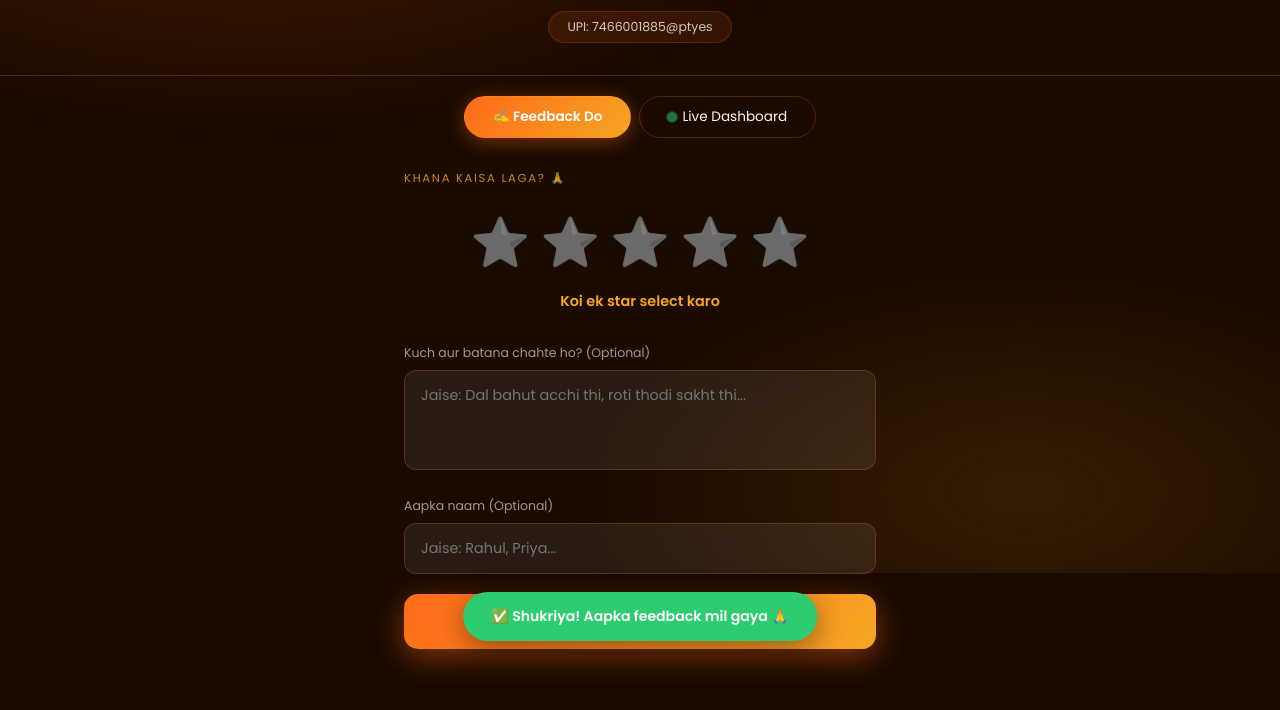
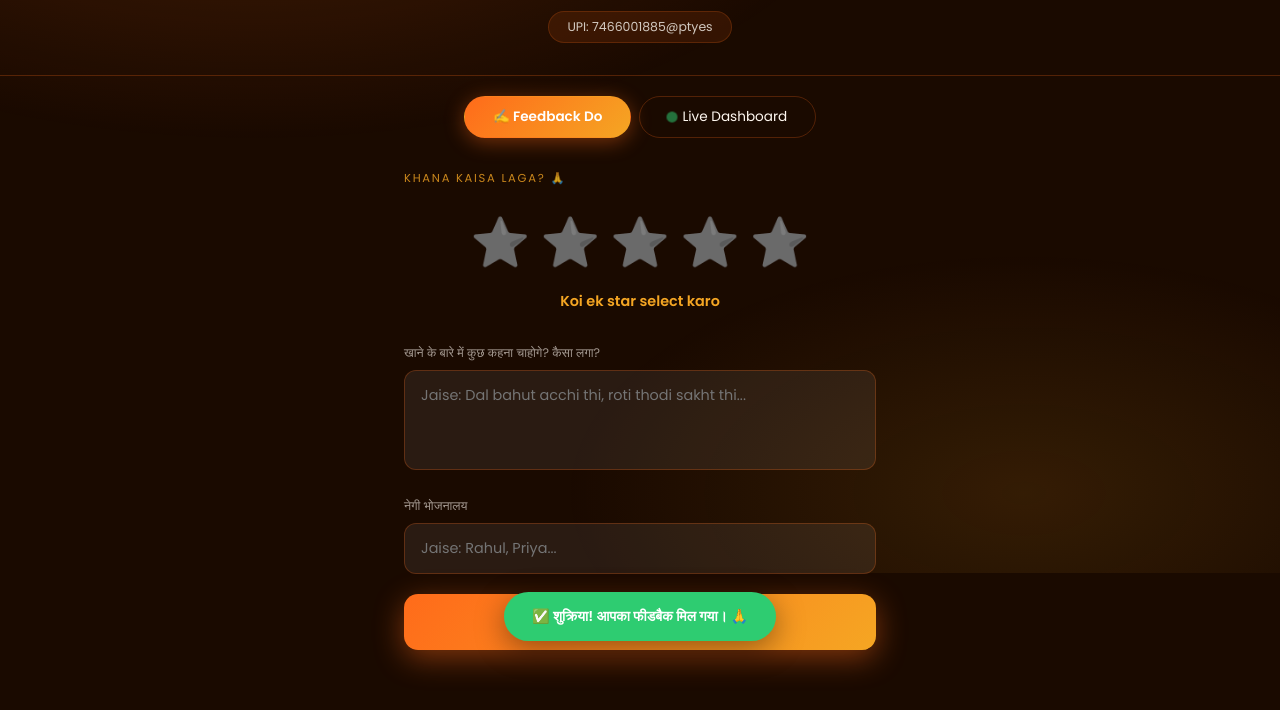
Before and after one commit to aastiknegi7-a11y/hotel-feedback, a website: page index.html in a window 1280 px wide. Shown: the part 227-937 px from the top of the page. Drawn offline with nearby package versions, Linux system fonts and the light colour scheme.

Commit message:
Update index.html

```diff
--- a/index.html
+++ b/index.html
@@ -263,18 +263,18 @@
 
   <!-- DESCRIPTION -->
   <div class="field">
-    <label>Kuch aur batana chahte ho? (Optional)</label>
+    <label>खाने के बारे में कुछ कहना चाहोगे? कैसा लगा?</label>
     <textarea id="description" placeholder="Jaise: Dal bahut acchi thi, roti thodi sakht thi..."></textarea>
   </div>
 
   <!-- NAME -->
   <div class="field">
-    <label>Aapka naam (Optional)</label>
+    <label>नेगी भोजनालय</label>
     <input type="text" id="custName" placeholder="Jaise: Rahul, Priya...">
   </div>
 
   <button class="btn-submit" id="submitBtn" onclick="submitFeedback()">
-    Feedback Bhejo 🚀
+    प्रतिक्रिया भेजें 🚀
   </button>
 </div>
 </div>
@@ -313,14 +313,14 @@
   <!-- LIVE FEED -->
   <div class="section-title">Latest Feedback</div>
   <div class="feed-list" id="feedList">
-    <div class="empty-msg">Abhi koi feedback nahi hai</div>
+    <div class="empty-msg">अभी कोई फीडबैक नहीं है।</div>
   </div>
 
 </div>
 </div>
 
 <!-- TOAST -->
-<div class="toast" id="toast">✅ Shukriya! Aapka feedback mil gaya 🙏</div>
+<div class="toast" id="toast">✅ शुक्रिया! आपका फीडबैक मिल गया। 🙏</div>
 
 <script>
 // ═══════════════════════════════════════════════════
```
